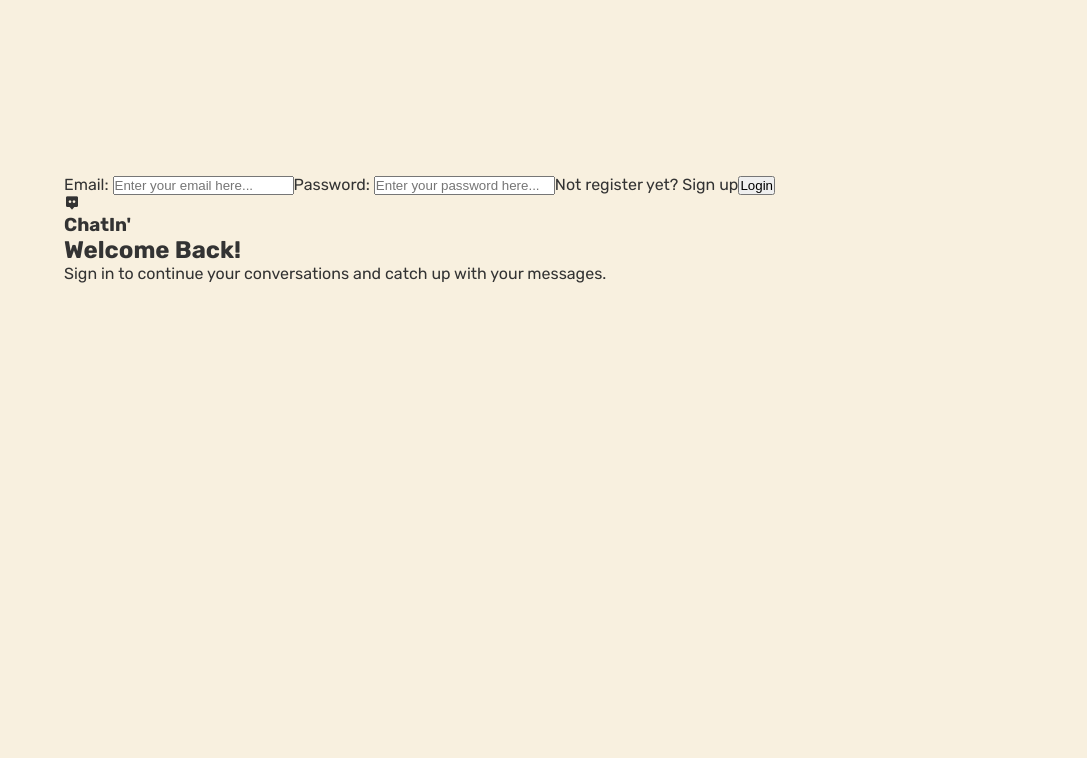
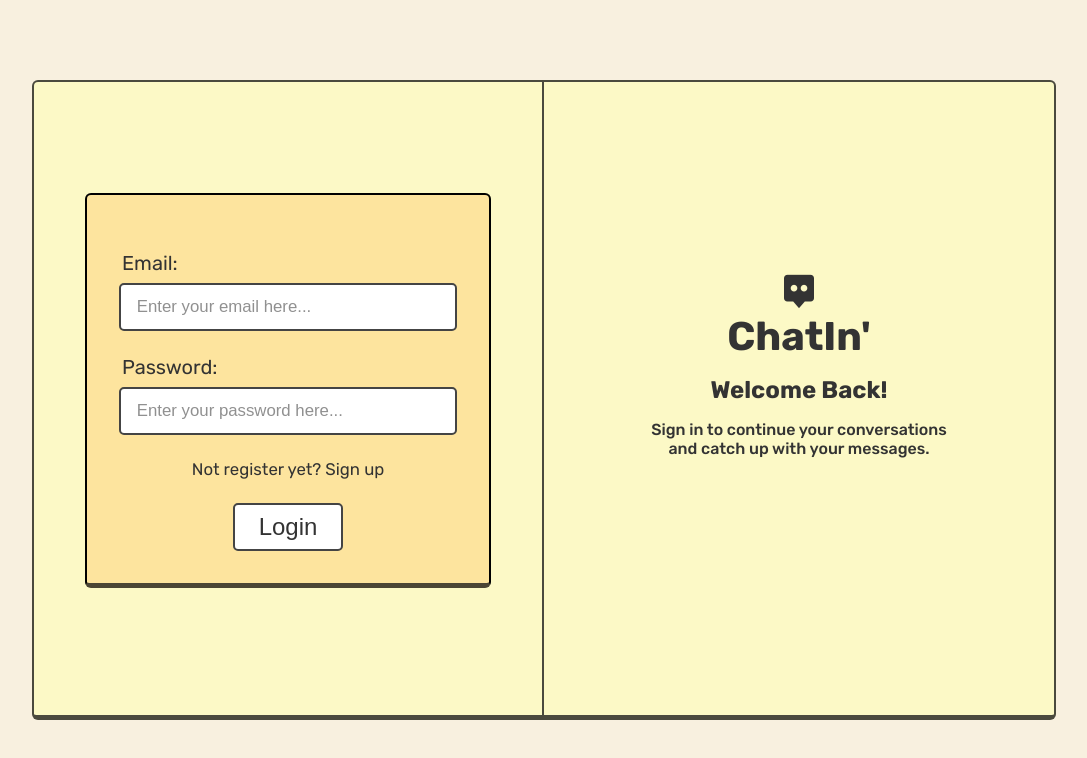
Before and after one commit to JuhilSavani/ChatIn, a React (Vite) app in the folder client/: page /sign-in in a window 1280 px wide. Shown: the top 758 px of the page, without its empty margins (96-1183 px from the left). Built offline with nearby package versions, Linux system fonts and the light colour scheme.

Commit message:
complete css to current UI

```diff
--- a/client/src/styles.scss
+++ b/client/src/styles.scss
@@ -38,113 +38,457 @@ $font-xxl: 4.5rem;
 *::selection{
   background-color: $bisque;
 }
+
+#app{
+  padding: 80px 0.5rem;
+  padding-bottom: 0;
+}
+
 a {
   text-decoration: none;
   color: inherit;
 }
 
+// LOADING -----
+.loading{
+  position: absolute;
+  top: 50%;
+  left: 50%;
+  transform: translate(-50%, -50%);
+  font-size: $font-xl;
+}
+
+// HEADER -----
 header {
   position: fixed;
   top: 0;
   left: 50%;
   transform: translateX(-50%);
+  min-width: 880px;
   width: calc(100vw - 1rem);
   padding: 0 2.5rem;
   margin: 0.5rem 0;
   z-index: 1;
   background-color: $primary-white;
-  border-radius: 15px;
-  border: 2px solid rgba(16, 16, 16, 0.65);
-  border-bottom: 5px solid rgba(16, 16, 16, 0.65);
+  border-radius: 6px;
+  border: 2px solid rgba(16, 16, 16, 0.75);
+  border-bottom: 5px solid rgba(16, 16, 16, 0.75);
 }
 
 header nav {
   display: flex;
   align-items: center;
   justify-content: space-between;
-  height: 80px;
+  height: 60px;
 
   span {
-    font-size: $font-xl;
+    font-size: $font-md;
     font-weight: 600;
+    text-align: center;
+    .bx{
+      font-size: $font-lg;
+      display: block;
+    }
   }
 
   ul {
     display: flex;
     align-items: center;
     list-style: none;
-    gap: 5rem;
+    gap: 2rem;
     padding: 0 2rem;
   }
 
   li {
-    font-size: $font-md;
+    font-size: $font-sm;
+  }
+
+  .bx{
+    font-size: $font-lg;
+  }
+
+  li a, li button{
+    font-size: $font-sm;
+    color: inherit;
+    border: none;
+    display: inline-flex;
+    align-items: center;
+    gap: 0.5rem;
+    padding: 0.5rem 0.75rem;
+    border-radius: 4px;
+    background-color: rgba($secondary-black, 0.1);
+    transition: 0.3s ease;
+  }
+  li a.active, li button:hover{
+    box-shadow: 0 0 0 2px rgba(16, 16, 16, 0.75);
   }
 }
 
-#app{
-  padding-top: 95px;
-  .page{
-    padding: 5rem 10rem;
+// HOME -----
+.home {
+  height: calc(100vh - 80px);
+  display: grid;
+  place-items: center;
+  .container{
+    display: grid;
+    grid-template-columns: 3fr 7fr;
+    min-width: 880px;
+    width: 80vw;
+    height: 80vh;
+    background-color: $beige;
+    border-radius: 6px;
+    border: 2px solid rgba(16, 16, 16, 0.75);
+    border-bottom: 5px solid rgba(16, 16, 16, 0.75);
   }
 }
 
-.home .container{
-  display: flex;
-  flex-direction: column;
-  gap: 2rem;
-
-  h1 {
-    text-align: center;
-    font-size: 1.25 * $font-xxl;
-    transform:  skew(-20deg);
-    text-shadow: 4px 4px 6px rgba(16, 16, 16, 0.5);
-    padding-bottom: 0.5rem;
-    border-bottom: 5px dashed $primary-black;
+.home .modal{
+  position: absolute;
+  top: 50%;
+  left: 50%;
+  transform: translate(-50%, -50%);
+  border: 2px solid rgba(16, 16, 16, 0.25);
+  border-bottom: 5px solid rgba(16, 16, 16, 0.25);
+  border-radius: 6px;
+  width: 400px;
+  &::backdrop{
+    background-color: rgba($secondary-black, 0.25);
+  }
+  .modal-content {
+    background-color: $bisque;
+    color: $primary-black;
+    padding: 2rem;
   }
 
-  p{
-    text-align: center;
-    font-size: 1.25 * $font-md;
-    margin-top: 1rem;
+  .modal-actions{
+    display: flex;
+    justify-content: center;
+    gap: 1rem;
+    margin-top: 1.5rem;
   }
 
-  section:nth-child(2){
-    display: block;
-    margin: 0rem auto;
-    width: fit-content;
+  .add-btn, .cancel-btn{
+    background-color: #9DDE8B;
+    font-size: $font-md;
+    color: inherit;
+    padding: 0.5rem 1rem;
+    border-radius: 6px;
+    border: 2px solid rgba(16, 16, 16, 0.75);
+    border-bottom: 5px solid rgba(16, 16, 16, 0.75);
+    transition: 0.3s ease;
+    display: inline-flex;
+    align-items: center;
+    font-weight: 600;
+    &:hover{
+      box-shadow: 4px 4px 4px rgba(16, 16, 16, 0.25);
+    }
   }
 
-  button{
-    padding: 0.75rem 1.5rem;
-    border-radius: 8px;
+  .cancel-btn {
+    background-color: $primary-white;
+  }
+
+  h3{
+    text-align: center;
+    font-size: $font-lg;
+    border-bottom: 3px dashed $primary-black;
+    margin-bottom: 1rem;
+  }
+
+  input{
+    width: 100%;
+    padding: 0.75rem 1rem;
+    color: inherit;
+    background-color: $primary-white;
     border: none;
-    border: 2px solid rgba(16, 16, 16, 0.65);
-    border-bottom: 5px solid rgba(16, 16, 16, 0.65);
-    color: inherit;
-    font-size: $font-lg;
-    background: $beige;
+    border-radius: 5px;
+    font-size: $font-sm;
     transition: 0.3s ease;
-    &:hover{
-      box-shadow: 6px 6px 6px rgba(16, 16, 16, 0.25);
+    border: 2px solid $secondary-black;
+    margin-top: 0.25rem;
+    &:focus{
+      outline: none;
+      box-shadow: 0 0 0 3px rgba(16, 16, 16, 0.75);
+    }
+    &::placeholder{
+      font-weight: normal;
+      opacity: 0.8;
+    }
+  }
+  label{
+    display: block;
+    font-size: $font-md;
+    margin-left: 0.5rem;
+    font-weight: 600;
+  }
+}
+
+.home .container .sidebar{
+  border-radius: 6px 0 0 6px;
+  border-right: 2px solid rgba(16, 16, 16, 0.75);
+
+  div:nth-child(1) {
+    display: flex;
+    justify-content: space-between;
+    align-items: center;
+    padding: 0.75rem 1rem;
+    margin: 0.5rem;
+    border-radius: 6px;
+    border: 2px solid rgba(16, 16, 16, 0.75);
+    border-bottom: 5px solid rgba(16, 16, 16, 0.75);
+    .bx{
+      font-size: 1.25 * $font-lg;
+    }
+    span {
+      display: inline-flex;
+      gap: 0.5rem;
+      align-items: center;
+      font-size: $font-lg;
+    }
+    .add-btn{
+      background-color: #9DDE8B;
+      font-size: $font-md;
+      color: inherit;
+      padding: 0.1rem 0.5rem;
+      border-radius: 6px;
+      border: 2px solid rgba(16, 16, 16, 0.75);
+      border-bottom: 5px solid rgba(16, 16, 16, 0.75);
+      transition: 0.3s ease;
+      display: inline-flex;
+      align-items: center;
+      &:hover{
+        box-shadow: 4px 4px 4px rgba(16, 16, 16, 0.25);
+      }
     }
   }
 }
 
+.home .container .panel{
+  display: grid;
+  place-items: center;
+  .no-chat{
+    text-align: center;
+    display: flex;
+    flex-direction: column;
+    gap: 1rem;
+    h1, span i{
+      font-size: $font-xl;
+    }
+    p{
+      font-weight: 500;
+    }
+  }
+}
+
+// ABOUT -----
 .about .container{
   display: flex;
   flex-direction: column;
   gap: 2rem;
-  padding: 0 5rem;
+  padding: 5rem 18rem;
   h2{
-    font-size: 1.25 * $font-lg;
+    background-color: $primary-white;
+    font-size: 1.25 * $font-sm;
     width: 350px;
     border-bottom: 3px dashed $primary-black;
-    padding-bottom: 0.25rem;
+    padding: 0.25rem 0;
+  }
+  p{
+    margin-top: 0.5rem;
+    font-size: $font-sm;
+  }
+  .cta{
+    display: flex;
+    justify-content: space-between;
+    align-items: center;
+    padding-right: 1.5rem;
+    i{
+      font-size: $font-lg;
+      position: relative; // Needed for left/right positioning
+      animation: moveSideToSide 1.5s ease-in-out infinite;
+    }
+  }
+  @keyframes moveSideToSide {
+    0% {
+      left: 0; // Starting position
+    }
+    50% {
+      left: 10px; // Move 10px to the right
+    }
+    100% {
+      left: 0; // Back to the starting position
+    }
+  }
+}
+
+.sign-in .container,
+.sign-up .container{
+  position: absolute;
+  top: 50%;
+  left: 50%;
+  transform: translate(-50%, -50%);
+  width: 80vw;
+  height: 80vh;
+  background-color: $beige;
+  border-radius: 6px;
+  display: grid;
+  grid-template-columns: 1fr 1fr;
+  min-height: 580px;
+  border: 2px solid rgba(16, 16, 16, 0.75);
+  border-bottom: 5px solid rgba(16, 16, 16, 0.75);
+  .form-section{
+    display: grid;
+    place-items: center;
+    border-right: 2px solid rgba(16, 16, 16, 0.75);
+  }
+  .greet-section{
+    position: relative;
+    div{
+      display: flex;
+      flex-direction: column;
+      gap: 1rem;
+      position: absolute;
+      top: 30%;
+      text-align: center;
+      h1, span i{
+        font-size: $font-xl;
+      }
+      p{
+        margin: 0 auto;
+        width: 60%;
+        font-weight: 500;
+      }
+    }
+  }
+}
+
+.sign-in .container form,
+.sign-up .container form{
+  background-color: $bisque;
+  padding: 2rem;
+  border: 2px solid black;
+  width: 80%;
+  border-radius: 6px;
+  margin-bottom: 1rem;
+  border-bottom: 5px solid rgba(16, 16, 16, 0.75);
+  >* {
+    display: block;
+  }
+  input{
+    width: 100%;
+    padding: 0.75rem 1rem;
+    color: inherit;
+    background-color: $primary-white;
+    border: none;
+    border-radius: 5px;
+    font-size: $font-sm;
+    transition: 0.3s ease;
+    border: 2px solid $secondary-black;
+    &:focus{
+      outline: none;
+      box-shadow: 0 0 0 3px rgba(16, 16, 16, 0.75);
+    }
+    &::placeholder{
+      font-weight: normal;
+      opacity: 0.8;
+    }
+  }
+  label{
+    font-size: $font-md;
+    margin-top: 1.5rem;
+    margin-bottom: 0.5rem;
+    margin-left: 0.2rem;
+  }
+  span{
+    font-size: $font-sm;
+    text-align: center;
+    margin: 1.5rem 0;
+  }
+  button{
+    background-color: $primary-white;
+    color: inherit;
+    border-radius: 5px;
+    font-size: $font-lg;
+    padding: 0.5rem 1.5rem;
+    margin: 0 auto;
+    transition: 0.3s ease;
+    border: 2px solid $secondary-black;
+    &:hover{
+      box-shadow: 0 0 0 3px rgba(16, 16, 16, 0.75);
+    }
+  }
+}
+
+.profile{
+  height: calc(100vh - 80px);
+  display: grid;
+  place-items: center;
+  .container{
+    display: flex;
+    flex-direction: column;
+    min-width: 500px;
+    min-height: 600px;
+    padding: 2rem 3rem;
+    width: 40vw;
+    height: 80vh;
+    background-color: $beige;
+    border-radius: 6px;
+    border: 2px solid rgba(16, 16, 16, 0.75);
+    border-bottom: 5px solid rgba(16, 16, 16, 0.75);
   }
 
-  p{
-    margin-top: 0.5rem;
-    font-size: $font-md;
+  .container section {
+    display: flex;
+    flex-direction: column;
+  }
+
+  .profile-pic{
+    gap: 0.75rem;
+    font-weight: 600;
+    text-align: center;
+    h2{
+      font-size: $font-xl;
+    }
+    i{
+      font-size: 12rem;
+    }
+  }
+
+  .profile-info form{
+    margin-bottom: 1.5rem;
+    input{
+      width: 100%;
+      padding: 0.5rem 1rem;
+      color: inherit;
+      background-color: $primary-white;
+      border: none;
+      border-radius: 5px;
+      font-size: $font-sm;
+      transition: 0.3s ease;
+      border: 2px solid $secondary-black;
+      margin-top: 0.25rem;
+      &:focus{
+        outline: none;
+        box-shadow: 0 0 0 3px rgba(16, 16, 16, 0.75);
+      }
+    }
+    label{
+      display: block;
+      font-size: $font-sm;
+      margin-top: 1rem;
+      margin-left: 0.5rem;
+      font-weight: 600;
+    }
+  }
+
+  .profile-info h3{
+    font-size: $font-lg;
+    border-bottom: 2px dashed $primary-black;
+    margin-bottom: 0.5rem;
+  }
+
+  .profile-info div{
+    display: flex;
+    justify-content: space-between;
   }
 }
```
